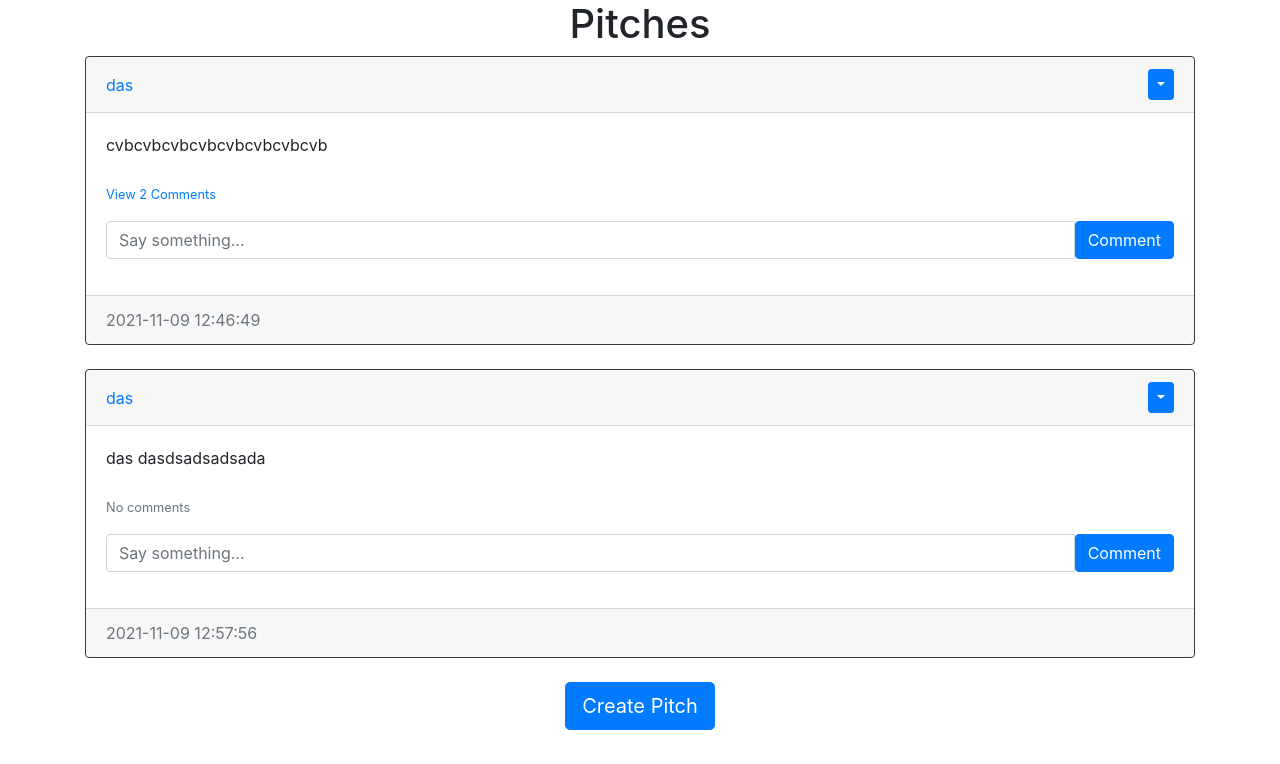
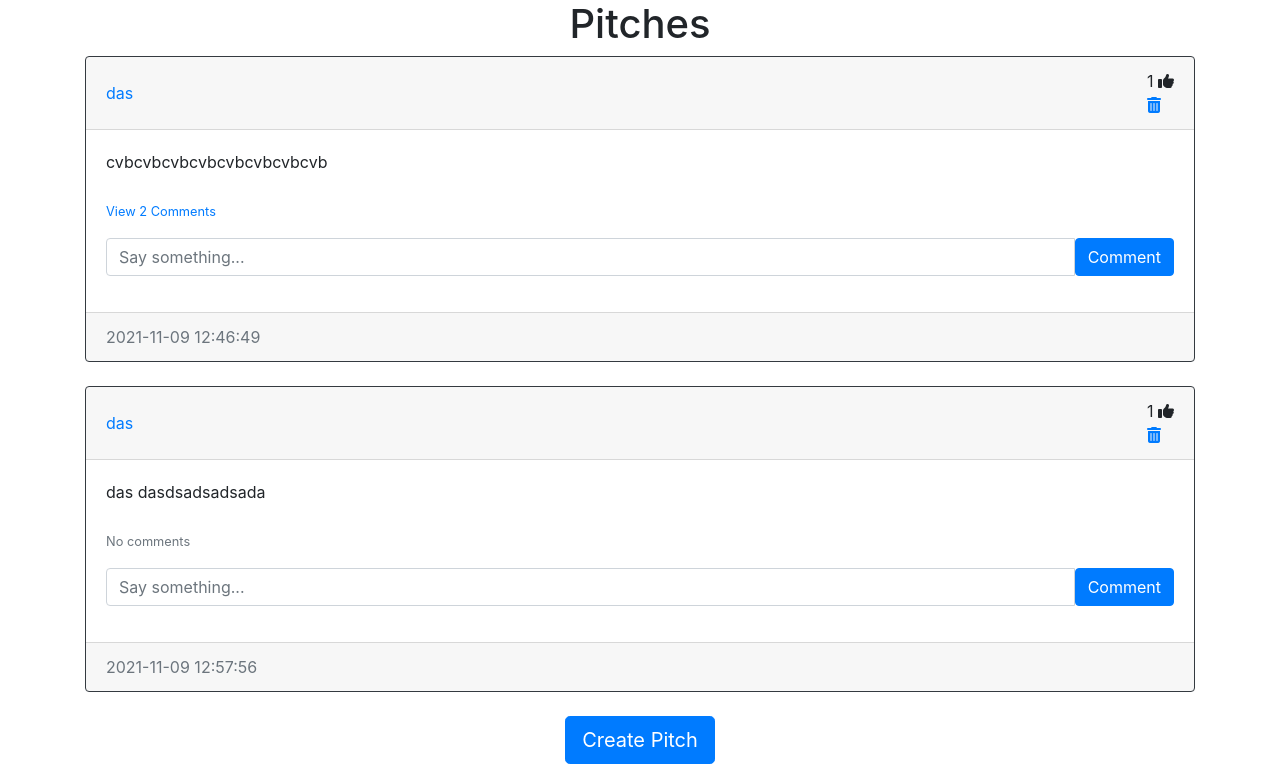
Before and after one commit to davospots/pitchapp, a Flask app: page / in a window 1280 px wide. Shown: the part 56-820 px from the top of the page. Before the commit the page ends 786 px from the top, so only its background shows below. Run offline with Flask 2, Linux system fonts and the light colour scheme; a user stored in the database is signed in; data comes from the database, SQL or seed files in the repository; both versions use the stored data as it was after the commit; some libraries are stand-ins or nearby versions.

Commit message:
make page not refresh

```diff
--- a/website/__init__.py
+++ b/website/__init__.py
@@ -21,7 +21,7 @@ def create_app():
     app.register_blueprint(views, url_prefix='/')
     app.register_blueprint(auth, url_prefix='/')
 
-    from .models import User, Post,Comment
+    from .models import User, Post,Comment,Like
 
     login_manager =LoginManager()
     login_manager.login_view = 'auth.login'
--- /dev/null
+++ b/website/static/index.js
@@ -0,0 +1,16 @@
+function like(postId) {
+    const likeCount = document.getElementById(`likes-count-${postId}`);
+    const likeButton = document.getElementById(`like-button-${postId}`);
+
+    fetch(`/like-pitch/${postId}`, { method: "POST" })
+      .then((res) => res.json())
+      .then((data) => {
+        likeCount.innerHTML = data["likes"];
+        if (data["liked"] === true) {
+          likeButton.className = "fas fa-thumbs-up";
+        } else {
+          likeButton.className = "far fa-thumbs-up";
+        }
+      })
+      .catch((e) => alert("Could not like post."));
+  }
--- a/website/templates/base.html
+++ b/website/templates/base.html
@@ -7,13 +7,9 @@
       rel="stylesheet"
       href="https://stackpath.bootstrapcdn.com/bootstrap/4.4.1/css/bootstrap.min.css"
       integrity="sha384-Vkoo8x4CGsO3+Hhxv8T/Q5PaXtkKtu6ug5TOeNV6gBiFeWPGFN9MuhOf23Q9Ifjh"
-      crossorigin="anonymous"
-    />
-    <link
-      rel="stylesheet"
-      href="https://stackpath.bootstrapcdn.com/font-awesome/4.7.0/css/font-awesome.min.css"
-      crossorigin="anonymous"
-    />
+      crossorigin="anonymous"/>
+    <script src="https://kit.fontawesome.com/d1f8cbab32.js" crossorigin="anonymous"></script>
+
 
     <title>{% block title %}Home{% endblock %}</title>
   </head>
--- a/website/templates/pitch_div.html
+++ b/website/templates/pitch_div.html
@@ -8,15 +8,20 @@
   <div class="card border-dark">
     <div class="card-header d-flex justify-content-between align-items-center">
       <a href="/pitches/{{post.user.username}}">{{post.user.username}}</a>
-      {% if user.id == post.author %}
 
-      <div class="btn-group">
-        <button class="btn btn-sm btn-primary dropdown-toggle" data-toggle="dropdown"></button>
-        <ul class="dropdown-menu">
-          <li><a href="/delete-pitch/{{post.id}}" class="dropdown-item">Delete</a></li>
-        </ul>
+     <div>
+         <span id="likes-count-{{post.id}}">{{ post.likes|length }} </span>
+         {% if user.id in post.likes|map(attribute="author") |list %}
+        <i class="fas fa-thumbs-up" id="like-button-{{post.id}}" onclick="like({{post.id}})"></i>
+        {% else %}
+        <i class="far fa-thumbs-up" id="like-button-{{post.id}}" onclick="like({{post.id}})"></i>
+        {% endif %}
+        {% if user.id == post.author %}
+      <div >
+        <a href="/delete-pitch/{{post.id}}"><i class="fas fa-trash-alt"></i></a>
       </div>
       {% endif %}
+    </div>
     </div>
     <div class="card-body">
       <div class="card-text">{{post.text}}</div>
@@ -32,14 +37,9 @@
                       <div>
                           <small class="text-muted">{{comment.date_created}}</small>
                           {% if user.id == comment.author or user.id == post.author %}
-                          <div class="btn-group">
-                    <button type="button" class="btn btn-sm btn-primary dropdown-toggle" data-toggle="dropdown"></button>
-                  <ul class="dropdown-menu">
-                    <li>
-                      <a href="/delete-comment/{{comment.id}}" class="dropdown-item">Delete</a>
-                    </li>
-                  </ul>
-                </div>
+                          <div>
+                    <a href="/delete-comment/{{comment.id}}"><i class="fas fa-trash-alt"></i></a>
+                          </div>
                 {% endif %}
                       </div>
                     </div>
--- a/website/views.py
+++ b/website/views.py
@@ -1,12 +1,12 @@
 
 from flask import Blueprint,render_template,flash,request,jsonify,redirect,url_for
-from flask.json import jsonify
+
 from flask_login import login_required,current_user
 
 from website.auth import login
-from .models import Post,User,Comment
+from .models import Post,User,Comment,Like
 from . import db
-import json
+
 
 views = Blueprint('views', __name__)
 
@@ -97,3 +97,22 @@ def def_comment(comment_id):
         db.session.commit()
 
     return redirect(url_for('views.home'))
+
+@views.route("/like-pitch/<post_id>", methods=['POST'])
+@login_required
+def like(post_id):
+    post = Post.query.filter_by(id=post_id).first()
+    like = Like.query.filter_by(
+        author=current_user.id, post_id=post_id).first()
+
+    if not post:
+        return jsonify({'error': 'Post does not exist.'}, 400)
+    elif like:
+        db.session.delete(like)
+        db.session.commit()
+    else:
+        like = Like(author=current_user.id, post_id=post_id)
+        db.session.add(like)
+        db.session.commit()
+
+    return jsonify({"likes": len(post.likes), "liked": current_user.id in map(lambda x: x.author, post.likes)})
```
Also changed, not shown: website/models.py (+8 -2 lines), website/database.db.
